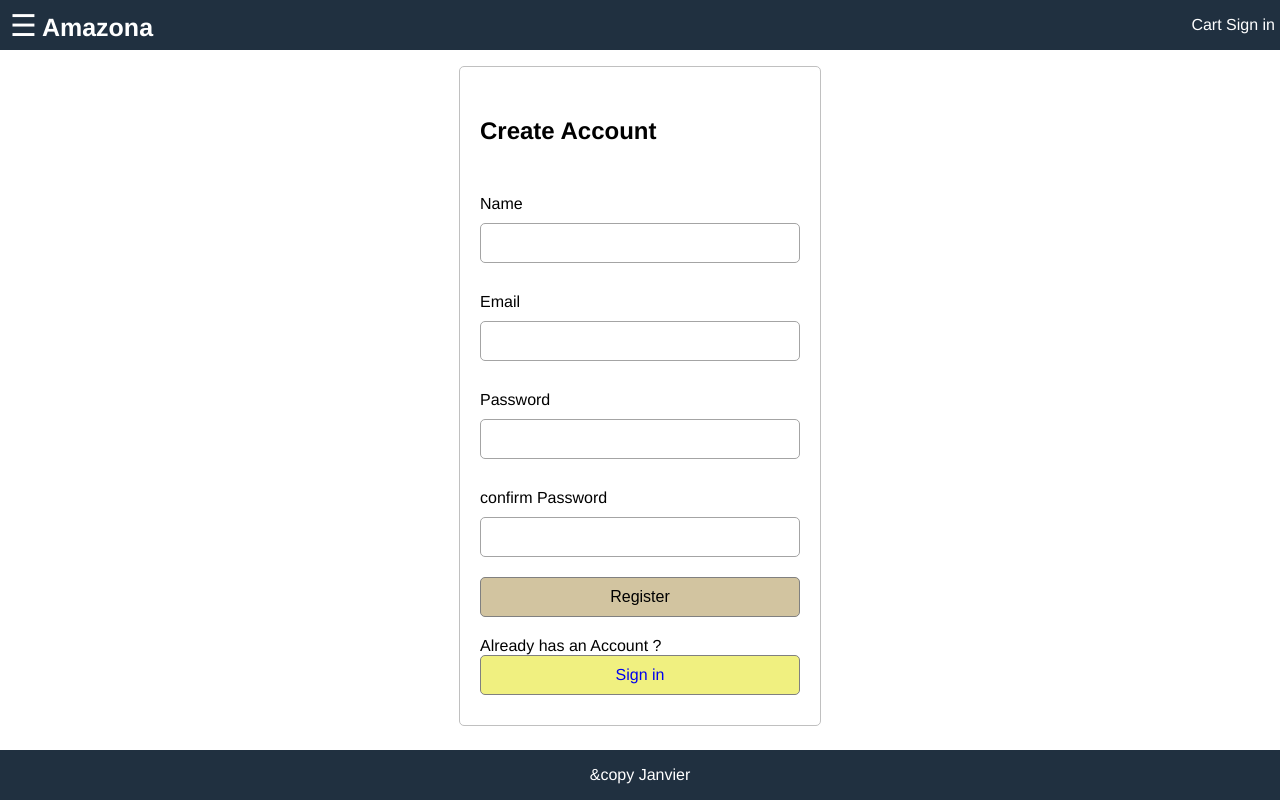
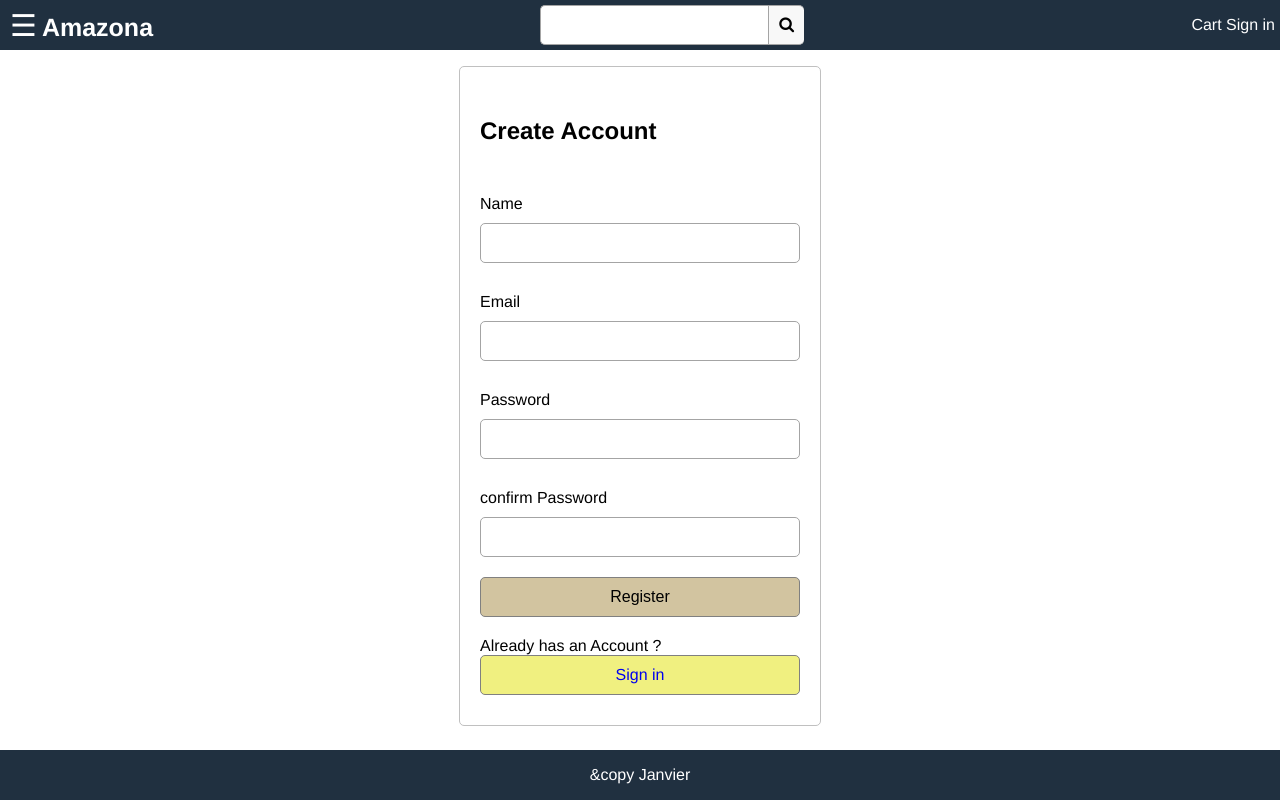
Before and after one commit to rajlohith2/amazon-clone, a React (Create React App) app in the folder frontend/: page /register in a window 1280 px wide. Built offline with nearby package versions, Linux system fonts and the light colour scheme.

Commit message:
add search box

```diff
--- a/frontend/src/App.js
+++ b/frontend/src/App.js
@@ -25,6 +25,8 @@ import UserListScreen from './screens/UsersListScreen';
 import UserEditScreen from './screens/UserEditScreen';
 import SellerRoute from './components/SellerRoute';
 import SellerScreen from './screens/SellerScreen';
+import SearchBox from './components/SearchBox';
+import SearchScreen from './screens/SearchScreen';
 
 const openMenu = () => {
     document.querySelector(".sidebar").classList.add("open");
@@ -51,6 +53,9 @@ function App() {
             <div className="brand">
                 <button onClick={openMenu}> &#9776; </button>
                 <Link to="/">Amazona </Link>
+            </div>
+            <div>
+                 <Route render={({history})=> <SearchBox history={history} />} ></Route>
             </div>
             <div className="header-links">
                 <Link to="/cart"> Cart { cartItems && cartItems.length > 0 &&  <span className="badge">{cartItems.length}</span>}</Link>
@@ -134,6 +139,8 @@ function App() {
                 <Route path="/placeorder" component={PlaceOrderScreen} />
                 <Route path="/order/:id" component={OrderScreen} />
                 <Route path="/orderHistory" component={OrderHistory} />
+
+                <Route path="/search/name/:name?" component={SearchScreen} exact />
                 <PrivateRoute path="/profile" component={ProfileSCreen} />
 
                 <AdminRoute path="/products" component={ProductsScreen} exact />
--- a/frontend/src/actions/productActions.js
+++ b/frontend/src/actions/productActions.js
@@ -3,11 +3,11 @@ import * as pl from "../constants/productConstants";
 import axios from "axios";
 import { headers } from "../config/userInfo";
 
-const listProducts = ({seller = ''}) => async (dispatch) => {
+const listProducts = ({seller = '', name=''}) => async (dispatch) => {
     try {
 
         dispatch({ type: pl.PRODUCT_LIST_REQUEST });
-        const { data } = await axios.get(`/api/products?seller=${seller}`);
+        const { data } = await axios.get(`/api/products?seller=${seller}&&name=${name}`);
         dispatch({ type: pl.PRODUCT_LIST_SUCCESS, payload: data });
         console.log(JSON.stringify(data));
 
--- /dev/null
+++ b/frontend/src/components/SearchBox.js
@@ -0,0 +1,17 @@
+import React, {useState} from 'react';
+
+export default function SearchBox(props){
+    const [name, setName] = useState('');
+    const submitHandler = e => {
+        e.preventDefault();
+        props.history.push(`/search/name/${name}`);
+    };
+    return (
+        <form className="search" onSubmit={submitHandler}>
+            <div className="row">
+                <input type="text" name="q" id="q" onChange={(e)=>setName(e.target.value)} />
+                <button className="primary" type="submit"> <i className="fa fa-search"></i></button>
+            </div>
+        </form>
+    )
+}
--- a/frontend/src/index.css
+++ b/frontend/src/index.css
@@ -522,3 +522,14 @@ img.large {
 ul li {
    list-style-type: none;
 }
+/* Search */
+.search button {
+  border-radius: 0 0.5rem 0.5rem 0;
+  border-right: none;
+  margin-right: 0.5rem;
+}
+.search input {
+  border-radius: 0.5rem 0 0 0.5rem;
+  border-right: none;
+  margin-left: 0.5rem;
+}
--- /dev/null
+++ b/frontend/src/screens/SearchScreen.js
@@ -0,0 +1,48 @@
+import React, { useEffect } from 'react';
+import { useParams } from 'react-router-dom';
+import { useDispatch, useSelector } from "react-redux";
+import { listProducts } from "../actions/productActions";
+import { LoadingBox } from '../components/LoadingBox';
+import { MessageBox } from '../components/MessageBox';
+import Product from '../components/Product';
+
+export default function SearchScreen(props){
+const { name= 'all' } = useParams();
+const dispatch = useDispatch();
+
+const productList = useSelector(state => state.productList);
+const { loading, error, products } = productList;
+
+useEffect (() =>{
+    dispatch(listProducts({name: name !=='all' ? name: ''}));
+}, [dispatch, name]);
+return (<>
+            <div className="row">
+                {
+                loading ?(<LoadingBox />) : error ? (<MessageBox variant="danger" msg={error} />):(
+                    <div>{ products.length } Results</div>
+                )}
+                <div className="row top">
+                    <div className="col-1">
+                        <h3>Departments</h3>
+                        <ul>
+                            <li> Category 1</li>
+                        </ul>
+                    </div>
+                    <div className="col-3">
+                        {loading ?( <LoadingBox />) : error ? (<MessageBox variant="danger" msg={error} />):
+                         (
+                             products.length === 0 ?(<MessageBox variant="warning" msg={'No product Found'} />):(
+                             products.map(product => <Product key={product._id} product={ product } />)
+
+                             )
+                         )
+                        }
+
+                    </div>
+                </div>
+            </div>
+   </>
+)
+
+}
```
Also changed, not shown: 1 other file (tests, documents, lock files or other folders).
